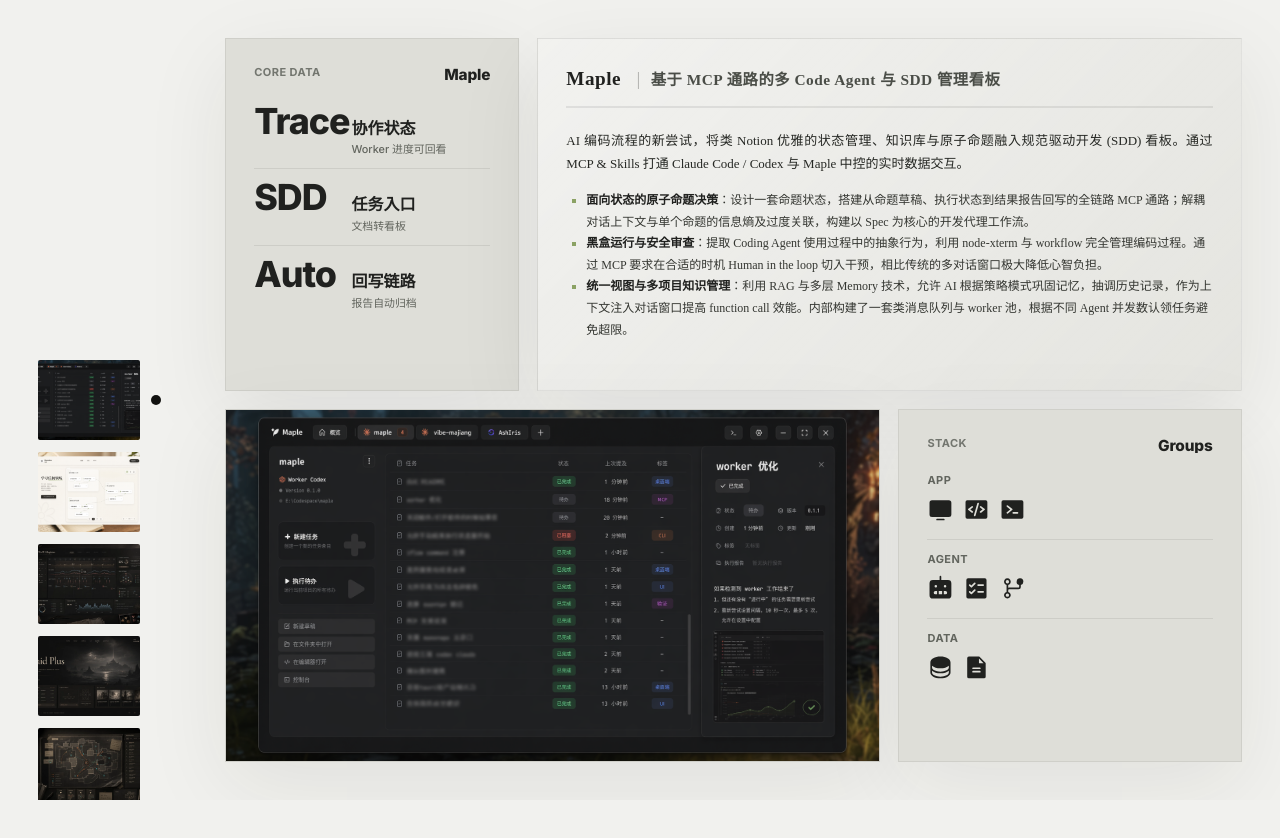
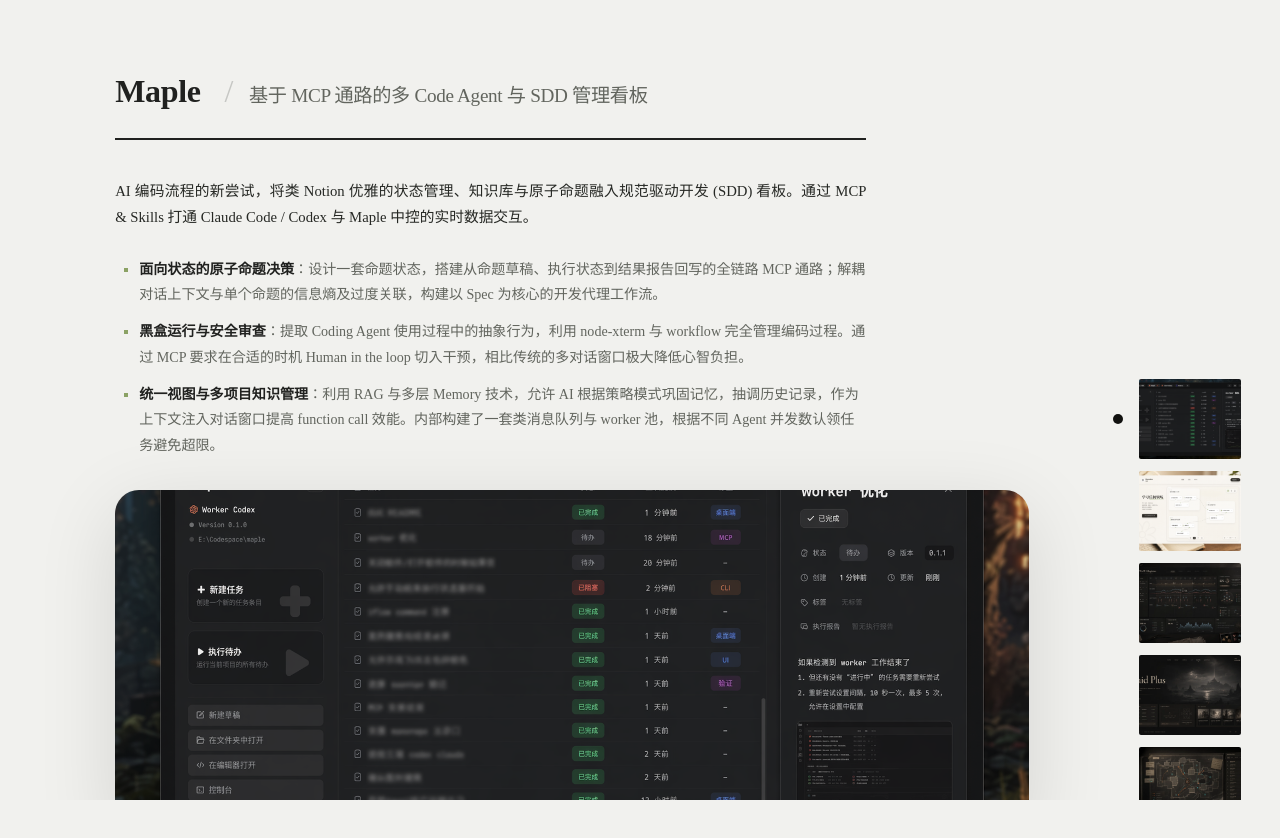
Before and after one commit to parallized/AshIris, a Nuxt app: page /board in a window 1280 px wide. Shown: the top 838 px of the page. Built offline with nearby package versions, Linux system fonts and the light colour scheme.

Commit message:
feat: add board page to application routes

```diff
--- a/app/pages/board.vue
+++ b/app/pages/board.vue
@@ -289,6 +289,39 @@ onBeforeUnmount(() => {
 <template>
   <div ref="boardPage" class="board-page" :style="stageStyle">
     <div class="board-shell">
+      <section
+        class="board-grid"
+        :style="{ '--active-accent': activeProject.accent }"
+        aria-label="Project details"
+      >
+        <article class="cv-card">
+          <header class="cv-header">
+            <h1 class="cv-title">
+              {{ activeProject.title }}
+              <span class="cv-divider">/</span>
+              <span class="cv-label">{{ activeProject.label }}</span>
+            </h1>
+          </header>
+          <div class="cv-body">
+            <p class="cv-brief">{{ activeProject.brief }}</p>
+            <ul class="cv-list">
+              <li v-for="item in activeProject.problems" :key="item.title">
+                <strong>{{ item.title }}</strong>：{{ item.desc }}
+              </li>
+            </ul>
+          </div>
+        </article>
+
+        <article class="image-card">
+          <img
+            :src="activeProject.image"
+            :alt="`${activeProject.title} screenshot`"
+            loading="eager"
+            decoding="async"
+          />
+        </article>
+      </section>
+
       <aside class="board-rail" :style="railStyle" aria-label="Project board">
         <div class="rail-viewport">
           <div class="rail-orb" aria-hidden="true"></div>
@@ -312,77 +345,6 @@ onBeforeUnmount(() => {
           </div>
         </div>
       </aside>
-
-      <section
-        class="board-grid"
-        :style="{ '--active-accent': activeProject.accent }"
-        aria-label="Project screenshots"
-      >
-        <article class="grid-card tile-1 data-card">
-          <header class="card-header">
-            <span>Core data</span>
-            <strong>{{ activeProject.title }}</strong>
-          </header>
-          <ul class="metric-list">
-            <li v-for="metric in activeProject.metrics" :key="metric.label">
-              <b>{{ metric.value }}</b>
-              <span>{{ metric.label }}</span>
-              <small>{{ metric.note }}</small>
-            </li>
-          </ul>
-        </article>
-
-        <article class="grid-card tile-2 cv-card">
-          <header class="cv-header">
-            <h3 class="cv-title">
-              {{ activeProject.title }}
-              <span class="cv-divider">|</span>
-              <span class="cv-label">{{ activeProject.label }}</span>
-            </h3>
-          </header>
-          <div class="cv-body">
-            <p class="cv-brief">{{ activeProject.brief }}</p>
-            <ul class="cv-list">
-              <li v-for="item in activeProject.problems" :key="item.title">
-                <strong>{{ item.title }}</strong>：{{ item.desc }}
-              </li>
-            </ul>
-          </div>
-        </article>
-
-        <article class="grid-card tile-3 image-card">
-          <img
-            :src="activeProject.image"
-            :alt="`${activeProject.title} screenshot`"
-            loading="eager"
-            decoding="async"
-          />
-        </article>
-
-        <article class="grid-card tile-4 stack-card">
-          <header class="card-header">
-            <span>Stack</span>
-            <strong>Groups</strong>
-          </header>
-          <div class="stack-groups">
-            <section
-              v-for="group in activeProject.stackGroups"
-              :key="group.type"
-              class="stack-group"
-            >
-              <p>{{ group.type }}</p>
-              <div class="icon-row">
-                <Icon
-                  v-for="icon in group.icons"
-                  :key="icon"
-                  :name="icon"
-                  aria-hidden="true"
-                />
-              </div>
-            </section>
-          </div>
-        </article>
-      </section>
     </div>
   </div>
 </template>
@@ -422,13 +384,12 @@ onBeforeUnmount(() => {
   position: sticky;
   top: 0;
   display: grid;
-  grid-template-columns: minmax(88px, 12vw) minmax(0, 1fr);
+  grid-template-columns: minmax(0, 1fr) minmax(88px, 8vw);
   gap: clamp(14px, 2.6vw, 40px);
   width: 100%;
   height: 100vh;
   overflow: hidden;
-  padding: calc(var(--nav-offset) + var(--page-pad)) var(--page-pad)
-    var(--page-pad);
+  padding: calc(var(--nav-offset) + var(--page-pad)) var(--page-pad) 0;
 }
 
 @supports (height: 100svh) {
@@ -441,6 +402,7 @@ onBeforeUnmount(() => {
 .rail-viewport {
   min-height: 0;
   overflow: visible;
+  z-index: 10;
 }
 
 .rail-viewport {
@@ -453,7 +415,8 @@ onBeforeUnmount(() => {
 
 .rail-track {
   position: absolute;
-  left: 0;
+  right: 0;
+  left: auto;
   top: 50%;
   display: grid;
   gap: var(--shot-gap);
@@ -491,8 +454,9 @@ onBeforeUnmount(() => {
 .rail-orb {
   position: absolute;
   top: 50%;
-  left: calc(var(--shot-width) + 10px);
-  z-index: 2;
+  right: calc(var(--shot-width) + 16px);
+  left: auto;
+  z-index: 12;
   width: 10px;
   height: 10px;
   border: 0;
@@ -504,51 +468,24 @@ onBeforeUnmount(() => {
 
 .board-grid {
   --active-accent: #8ba264;
-  display: grid;
+  display: flex;
+  flex-direction: column;
+  gap: clamp(30px, 4vh, 60px);
   min-width: 0;
   min-height: 0;
-  grid-template-columns: minmax(0, 0.9fr) minmax(0, 1.05fr) minmax(0, 1.05fr);
-  grid-template-rows: minmax(0, 1fr) minmax(0, 1fr);
-  gap: clamp(10px, 1.6vw, 18px);
+  padding: 0 clamp(40px, 6vw, 100px);
+  height: 100%;
 }
 
-.grid-card {
-  position: relative;
-  min-width: 0;
-  min-height: 0;
+.image-card {
+  flex: none;
+  width: 100%;
+  border-radius: 24px 24px 0 0;
   overflow: hidden;
-  border: 1px solid rgb(32 33 31 / 8%);
+  box-shadow: 0 20px 80px rgb(0 0 0 / 12%);
   background: #deded8;
-  box-shadow: 0 24px 80px rgb(32 33 31 / 8%);
-}
-
-.data-card,
-.cv-card,
-.stack-card {
-  display: flex;
-  flex-direction: column;
-  gap: clamp(12px, 1.8vw, 22px);
-  padding: clamp(16px, 2.3vw, 28px);
-}
-
-.tile-1 {
-  grid-column: 1;
-  grid-row: 1;
-}
-
-.tile-2 {
-  grid-column: 2 / 4;
-  grid-row: 1;
-}
-
-.tile-3 {
-  grid-column: 1 / 3;
-  grid-row: 2;
-}
-
-.tile-4 {
-  grid-column: 3;
-  grid-row: 2;
+  height: 42vh;
+  margin-top: auto;
 }
 
 .image-card img {
@@ -567,140 +504,69 @@ onBeforeUnmount(() => {
   transform: scale(1.025);
 }
 
-.card-header {
+.cv-card {
+  flex: none;
+  max-width: 85%;
   display: flex;
-  align-items: flex-start;
-  justify-content: space-between;
-  gap: 14px;
-}
-
-.card-header span {
-  color: #73766f;
-  font-size: 11px;
-  font-weight: 700;
-  line-height: 1;
-  letter-spacing: 0.04em;
-  text-transform: uppercase;
-}
-
-.card-header strong {
-  overflow: hidden;
-  max-width: 62%;
-  color: #20211f;
-  font-size: clamp(14px, 1.2vw, 18px);
-  font-weight: 800;
-  line-height: 1;
-  letter-spacing: -0.01em;
-  text-align: right;
-  text-overflow: ellipsis;
-  white-space: nowrap;
-}
-
-.metric-list,
-.problem-list {
-  display: grid;
-  gap: clamp(8px, 1.2vw, 12px);
-  margin: 0;
-  padding: 0;
-  list-style: none;
-}
-
-.metric-list li {
-  display: grid;
-  grid-template-columns: minmax(56px, 0.38fr) minmax(0, 0.62fr);
-  column-gap: 12px;
-  row-gap: 5px;
-  align-items: baseline;
-  border-top: 1px solid rgb(32 33 31 / 9%);
-  padding-top: clamp(8px, 1.2vw, 12px);
-}
-
-.metric-list li:first-child {
-  border-top: 0;
-  padding-top: 0;
-}
-
-.metric-list b {
-  color: #20211f;
-  font-size: clamp(20px, 2.8vw, 42px);
-  font-weight: 800;
-  line-height: 0.9;
-  letter-spacing: -0.03em;
-}
-
-.metric-list span {
-  color: #20211f;
-  font-size: clamp(13px, 1.25vw, 17px);
-  font-weight: 700;
-  line-height: 1.1;
-  letter-spacing: 0;
-}
-
-.metric-list small {
-  grid-column: 2;
-  color: #62655e;
-  font-size: clamp(10px, 0.85vw, 12px);
-  font-weight: 500;
-  line-height: 1.3;
-  letter-spacing: 0;
-}
-
-.cv-card {
+  flex-direction: column;
   justify-content: flex-start;
-  background:
-    linear-gradient(135deg, rgb(255 255 255 / 60%), rgb(255 255 255 / 20%)),
-    #deded8;
+  gap: clamp(20px, 3vw, 40px);
   font-family: "Noto Serif SC", "Source Han Serif SC", "Songti SC", serif;
+  padding-right: 2vw;
+  padding-top: clamp(20px, 4vh, 60px);
 }
 
 .cv-header {
-  border-bottom: 2px solid #20211f16;
-  padding-bottom: clamp(12px, 1.5vw, 16px);
+  border-bottom: 2px solid #20211f;
+  padding-bottom: clamp(16px, 2vw, 24px);
 }
 
 .cv-title {
   margin: 0;
   color: #20211f;
-  font-size: clamp(16px, 1.5vw, 22px);
-  font-weight: 700;
-  line-height: 1.2;
-  letter-spacing: 0.5px;
+  font-size: clamp(24px, 2.5vw, 36px);
+  font-weight: 600;
+  line-height: 1.35;
+  letter-spacing: -0.01em;
 }
 
 .cv-divider {
-  margin: 0 10px;
-  color: rgb(32 33 31 / 30%);
-  font-weight: 400;
+  margin: 0 16px;
+  color: rgb(32 33 31 / 20%);
+  font-weight: 300;
 }
 
 .cv-label {
-  color: #4a4d47;
-  font-size: clamp(14px, 1.2vw, 18px);
-  font-weight: 600;
+  color: #62655e;
+  font-size: clamp(16px, 1.5vw, 20px);
+  font-weight: 500;
 }
 
 .cv-body {
   display: flex;
   flex-direction: column;
-  gap: clamp(10px, 1.2vw, 16px);
+  gap: clamp(16px, 2vw, 28px);
 }
 
 .cv-brief {
   margin: 0;
   color: #262824;
-  font-size: clamp(13px, 1vw, 15px);
+  font-size: clamp(14px, 1.15vw, 16px);
   font-weight: 400;
-  line-height: 1.7;
+  line-height: 1.8;
   text-align: justify;
 }
 
 .cv-list {
   margin: 0;
-  padding: 0 0 0 20px;
+  padding: 0 0 0 24px;
   list-style: square;
-  color: #343631;
-  font-size: clamp(12px, 0.9vw, 14px);
+  color: #62655e;
+  font-size: clamp(14px, 1.1vw, 15px);
   line-height: 1.8;
+  display: flex;
+  flex-direction: column;
+  gap: 12px;
 }
 
 .cv-list li::marker {
@@ -712,51 +578,28 @@ onBeforeUnmount(() => {
   font-weight: 700;
 }
 
-.stack-groups {
-  display: grid;
-  gap: clamp(10px, 1.5vw, 16px);
-}
-
-.stack-group {
-  display: grid;
-  gap: 10px;
-  border-top: 1px solid rgb(32 33 31 / 9%);
-  padding-top: clamp(10px, 1.4vw, 14px);
-}
-
-.stack-group:first-child {
-  border-top: 0;
-  padding-top: 0;
-}
-
-.stack-group p {
-  margin: 0;
-  color: #62655e;
-  font-size: 11px;
-  font-weight: 700;
-  line-height: 1;
-  letter-spacing: 0.04em;
-  text-transform: uppercase;
-}
-
-.icon-row {
-  display: flex;
-  flex-wrap: wrap;
-  gap: 9px;
-  color: #20211f;
-}
-
-.icon-row :deep(svg) {
-  width: clamp(22px, 2.1vw, 30px);
-  height: clamp(22px, 2.1vw, 30px);
-}
-
 @media (max-width: 920px) {
   .board-shell {
     --page-pad: 16px;
-    grid-template-columns: minmax(58px, 16vw) minmax(0, 1fr);
+    grid-template-columns: minmax(0, 1fr) minmax(58px, 16vw);
     grid-template-rows: minmax(0, 1fr);
     gap: 10px;
+  }
+
+  .board-grid {
+    flex-direction: column;
+    padding: 0;
+    gap: 30px;
+  }
+
+  .cv-card {
+    padding-right: 0;
+  }
+
+  .image-card {
+    border-radius: 20px;
+    height: 40vh;
+    width: 100%;
   }
 
   .rail-viewport {
@@ -786,25 +629,20 @@ onBeforeUnmount(() => {
   }
 
   .rail-orb {
-    left: calc(var(--shot-width) + 6px);
+    right: calc(var(--shot-width) + 6px);
+    left: auto;
     top: 50%;
     bottom: auto;
     width: 10px;
     height: 10px;
     transform: translateY(-50%);
   }
-
-  .data-card,
-  .cv-card,
-  .stack-card {
-    padding: 14px;
-  }
 }
 
 @media (max-width: 560px) {
   .board-shell {
     --page-pad: 12px;
-    grid-template-columns: minmax(50px, 15vw) minmax(0, 1fr);
+    grid-template-columns: minmax(0, 1fr) minmax(50px, 15vw);
     gap: 8px;
   }
 
@@ -815,51 +653,12 @@ onBeforeUnmount(() => {
   }
 
   .board-grid {
-    gap: 8px;
+    gap: 20px;
   }
 
-  .data-card,
-  .cv-card,
-  .stack-card {
-    gap: 10px;
-    padding: 10px;
-  }
-
-  .card-header {
-    display: grid;
-    gap: 6px;
-  }
-
-  .card-header strong {
-    max-width: 100%;
-    text-align: left;
-  }
-
-  .metric-list li {
-    grid-template-columns: 1fr;
-    gap: 3px;
-  }
-
-  .metric-list small {
-    grid-column: auto;
-  }
-
-  .metric-list b {
-    font-size: clamp(17px, 5.4vw, 22px);
-  }
-
-  .metric-list span {
-    font-size: clamp(11px, 3.2vw, 13px);
-  }
-
-
-
-  .stack-group {
-    gap: 7px;
-  }
-
-  .icon-row {
-    gap: 7px;
+  .image-card {
+    border-radius: 16px;
+    height: 35vh;
   }
 }
 </style>
```
